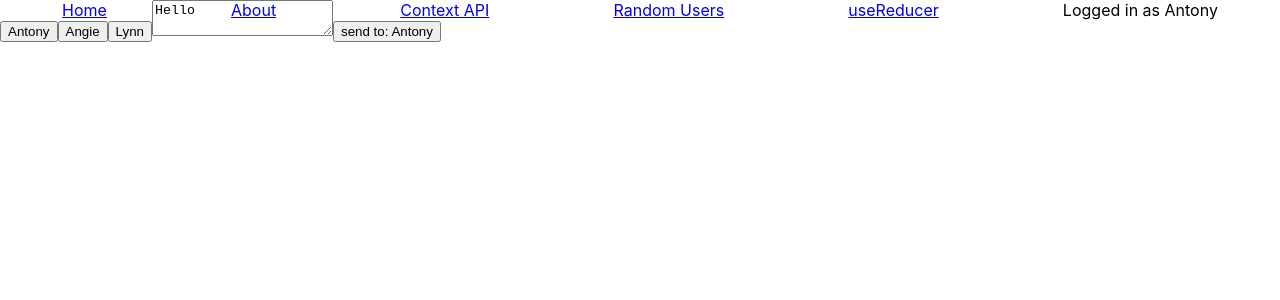
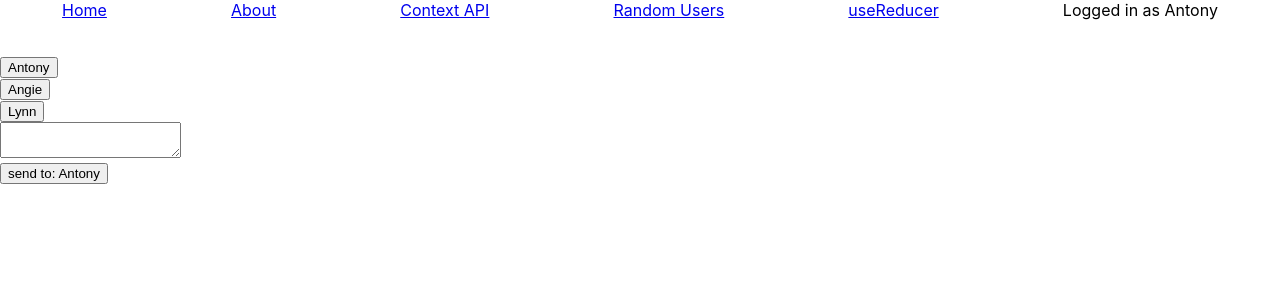
Before and after one commit to Antonykibet/react-tutorial, a React (Create React App) app: page /useReducer in a window 1280 px wide. Shown: the top 300 px of the page. Built offline with nearby package versions, Linux system fonts and the light colour scheme.

Commit message:
added message property in action object

```diff
--- a/src/App.css
+++ b/src/App.css
@@ -1,5 +1,6 @@
 body{
   margin-bottom: 20vh;
+  margin-top: 7vh;
 }
 nav{
   position: fixed;
--- a/src/components/message(useReducer).js
+++ b/src/components/message(useReducer).js
@@ -1,33 +1,60 @@
 import { useReducer } from "react"
+
 function reducerFunc(state,action){
     switch(action.name){
         case 'Antony':{
-            return [...state,{name:'Antony'}]
+            return state.map((item)=>{
+                if(item.name === action.name){
+                    item.message = action.message
+                }
+                return item
+            })
         }
         case 'Angie':{
-            return [...state,{name:'Angie'}]
+            return state.map((item)=>{
+                if(item.name === action.name){
+                    item.message = action.message
+                }
+                return item
+            })
         }
         case 'Lynn':{
-            return [...state,{name:'Lynn'}]
+            return state.map((item)=>{
+                if(item.name === action.name){
+                    item.message = action.message
+                }
+                return item
+            })
         }
     }
 }
 function Chatbox(){
-    const [state,dispatcher] = useReducer(reducerFunc,{id:0, name:'Antony'})
+    const [state,dispatcher] = useReducer(reducerFunc,[{id:0, name:'Antony',message:''},{id:0, name:'Angie',message:''},{id:0, name:'Lynn',message:''}])
     return(
         <>
-            <button onClick={()=>{
-                dispatcher({name:'Antony'})
-            }}>Antony</button>
-            <button onClick={()=>{
-                dispatcher({name:'Angie'})
-            }}>Angie</button>
             <button
-                onClick={()=>{
-                dispatcher({name:'Lynn'})
-            }}>Lynn</button>
-            <textarea >Hello</textarea>
-            <button>send to: {state.name}</button>
+                onClick={(e)=>{
+                dispatcher(
+                    {name:'Antony',
+                    message:e.target.value
+            })
+            }}>Antony</button><br/>
+            <button onClick={(e)=>{
+                dispatcher({name:'Angie',message:e.target.value})
+            }}>Angie</button><br/>
+            <button
+                onClick={(e)=>{
+                dispatcher({name:'Lynn',message:e.target.value})
+            }}>Lynn</button><br/>
+            <textarea
+                value={state[0].message}
+                onChange={
+                    (e)=>{
+                        dispatcher({name:state[0].name,message:e.target.value})
+                    }
+                }>
+                </textarea><br/>
+            <button>send to: {state[0].name}</button>
         </>
     )
 }
```
